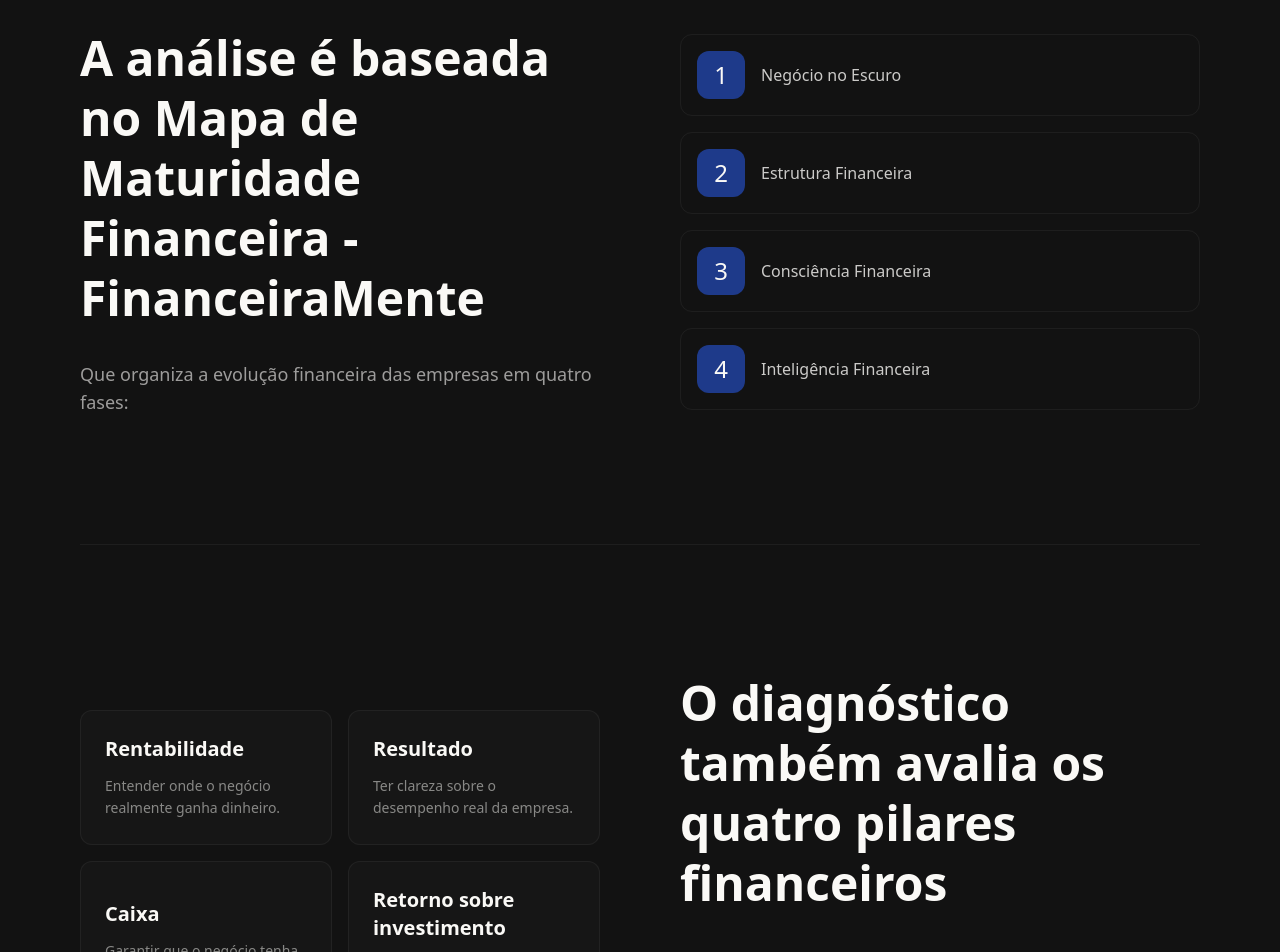
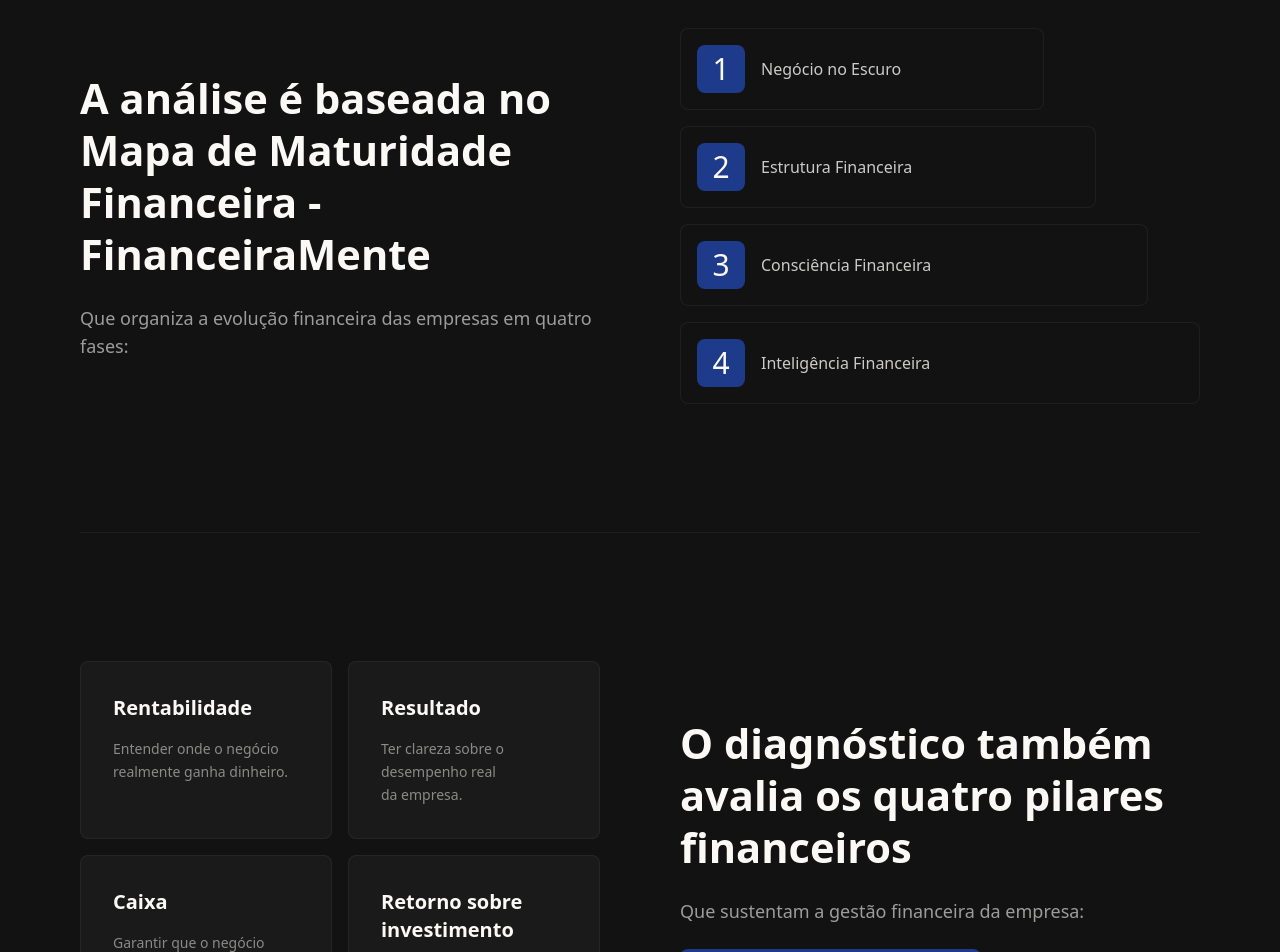
Before and after one commit to Bryanninja/financeiramente-lp, a Next.js app: page /diagnostic in a window 1280 px wide. Shown: the part 900-1852 px from the top of the page. Built offline with nearby package versions, Linux system fonts and the light colour scheme.

Commit message:
feat: added ladder component phase and hovers

```diff
--- a/src/app/components/sections/DiagnosticInfo.tsx
+++ b/src/app/components/sections/DiagnosticInfo.tsx
@@ -35,18 +35,18 @@ export default function DiagnosticInfo() {
   return (
     <section className="bg-dark py-24 md:py-32 space-y-32">
       <Container>
-        {/* PARTE 1: Mapa de Maturidade */}
+        {/* PARTE 1: Mapa de Maturidade - Escada alinhada à esquerda */}
         <div className="grid grid-cols-1 lg:grid-cols-2 gap-20 items-center">
           <motion.div
             variants={variants.staggerContainer}
             initial="initial"
             whileInView="animate"
             viewport={viewportConfig}
-            className="space-y-8"
+            className="space-y-6"
           >
             <motion.h2
               variants={variants.fadeInUp}
-              className="text-3xl md:text-5xl font-bold text-light leading-tight"
+              className="text-3xl md:text-[2.6rem] font-bold text-light leading-tight"
             >
               A análise é baseada no Mapa de Maturidade Financeira -
               FinanceiraMente
@@ -64,15 +64,16 @@ export default function DiagnosticInfo() {
             initial="initial"
             whileInView="animate"
             viewport={viewportConfig}
-            className="space-y-4"
+            className="flex flex-col gap-4 items-start" // Alinhado à esquerda
           >
-            {steps.map((step) => (
+            {steps.map((step, index) => (
               <motion.div
                 key={step.id}
                 variants={variants.fadeInUp}
-                className="flex items-center gap-4 p-4 rounded-xl border border-white/5"
+                style={{ width: `${70 + index * 10}%` }}
+                className="flex items-center gap-4 p-4 rounded-lg border border-white/5 bg-white/[0.002] hover:border-primary-deep/80 hover:bg-white/5 hover:scale-105 transition-all duration-300"
               >
-                <div className="w-12 h-12 rounded-xl bg-primary-deep flex text-2xl items-center justify-center text-light ">
+                <div className="w-12 h-12 shrink-0 rounded-lg bg-primary-deep flex text-3xl items-center justify-center text-light">
                   {step.id}
                 </div>
                 <span className="text-light/80 font-medium">{step.text}</span>
@@ -84,25 +85,29 @@ export default function DiagnosticInfo() {
         {/* Divisor sutil */}
         <div className="h-[1px] w-full bg-white/5 my-32" />
 
-        {/* PARTE 2: Pilares Financeiros */}
+        {/* PARTE 2: Pilares Financeiros - Alturas corrigidas */}
         <div className="grid grid-cols-1 lg:grid-cols-2 gap-20 items-center">
           <motion.div
             variants={variants.staggerContainer}
             initial="initial"
             whileInView="animate"
             viewport={viewportConfig}
-            className="grid grid-cols-1 sm:grid-cols-2 gap-4 order-2 lg:order-1"
+            className="grid grid-cols-1 sm:grid-cols-2 gap-4 order-2 lg:order-1 items-stretch"
           >
             {pillars.map((pillar, i) => (
               <motion.div
                 key={i}
                 variants={variants.fadeInUp}
-                className="p-6 rounded-xl transition-colors hover:bg-light/5 border flex flex-col justify-center border-white/5 bg-white/[0.02] space-y-3"
+                className="h-full flex" // Força o motion.div a ocupar a altura do grid
               >
-                <h4 className="text-light font-bold text-xl">{pillar.title}</h4>
-                <p className="text-light/50 text-pretty text-sm leading-relaxed">
-                  {pillar.desc}
-                </p>
+                <div className="p-8 * rounded-lg group hover:border-primary-deep/60 transition-colors hover:bg-light/5 border border-white/5 bg-[#1a1a1a] space-y-4 w-full flex flex-col">
+                  <h4 className="text-light group-hover:text-primary-vibrant duration-300 font-bold text-xl">
+                    {pillar.title}
+                  </h4>
+                  <p className="text-light/50 text-pretty text-sm leading-relaxed flex-1">
+                    {pillar.desc}
+                  </p>
+                </div>
               </motion.div>
             ))}
           </motion.div>
@@ -112,11 +117,11 @@ export default function DiagnosticInfo() {
             initial="initial"
             whileInView="animate"
             viewport={viewportConfig}
-            className="space-y-8 order-1 lg:order-2"
+            className="space-y-6 order-1 lg:order-2"
           >
             <motion.h2
               variants={variants.fadeInUp}
-              className="text-3xl md:text-5xl font-bold text-light leading-tight"
+              className="text-3xl md:text-[2.6rem] font-bold text-light leading-tight"
             >
               O diagnóstico também avalia os quatro pilares financeiros
             </motion.h2>
--- a/src/app/diagnostic/page.tsx
+++ b/src/app/diagnostic/page.tsx
@@ -5,8 +5,7 @@ import Header from "../components/sections/Header";
 
 export default function DiagnosticPage() {
   return (
-    <main className="min-h-screen bg-light">
-      {/* Aqui você pode inserir sua Navbar se tiver ela separada */}
+    <main className="bg-light">
       <Header />
       <DiagnosticHero />
       <DiagnosticInfo />
```
